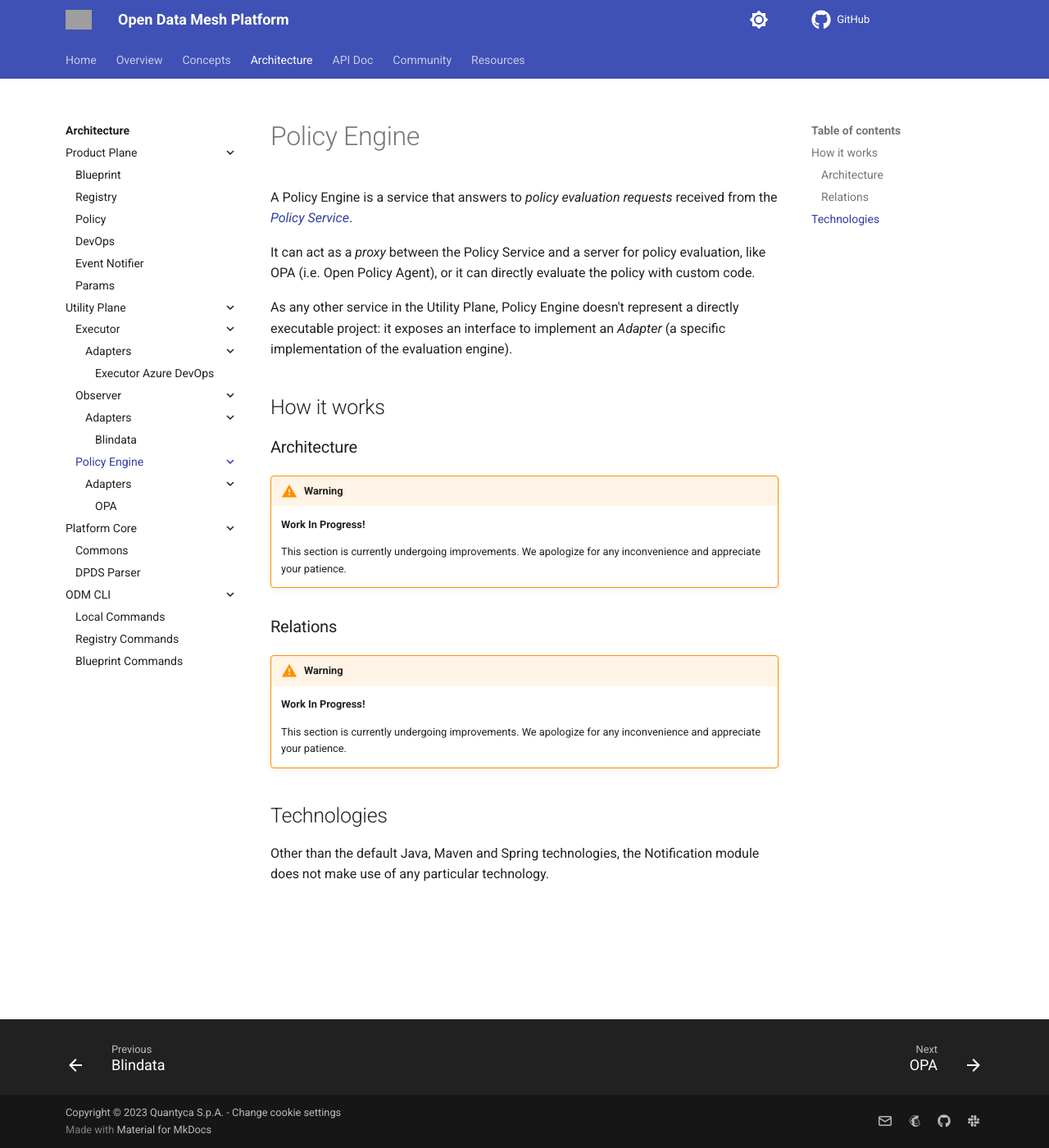
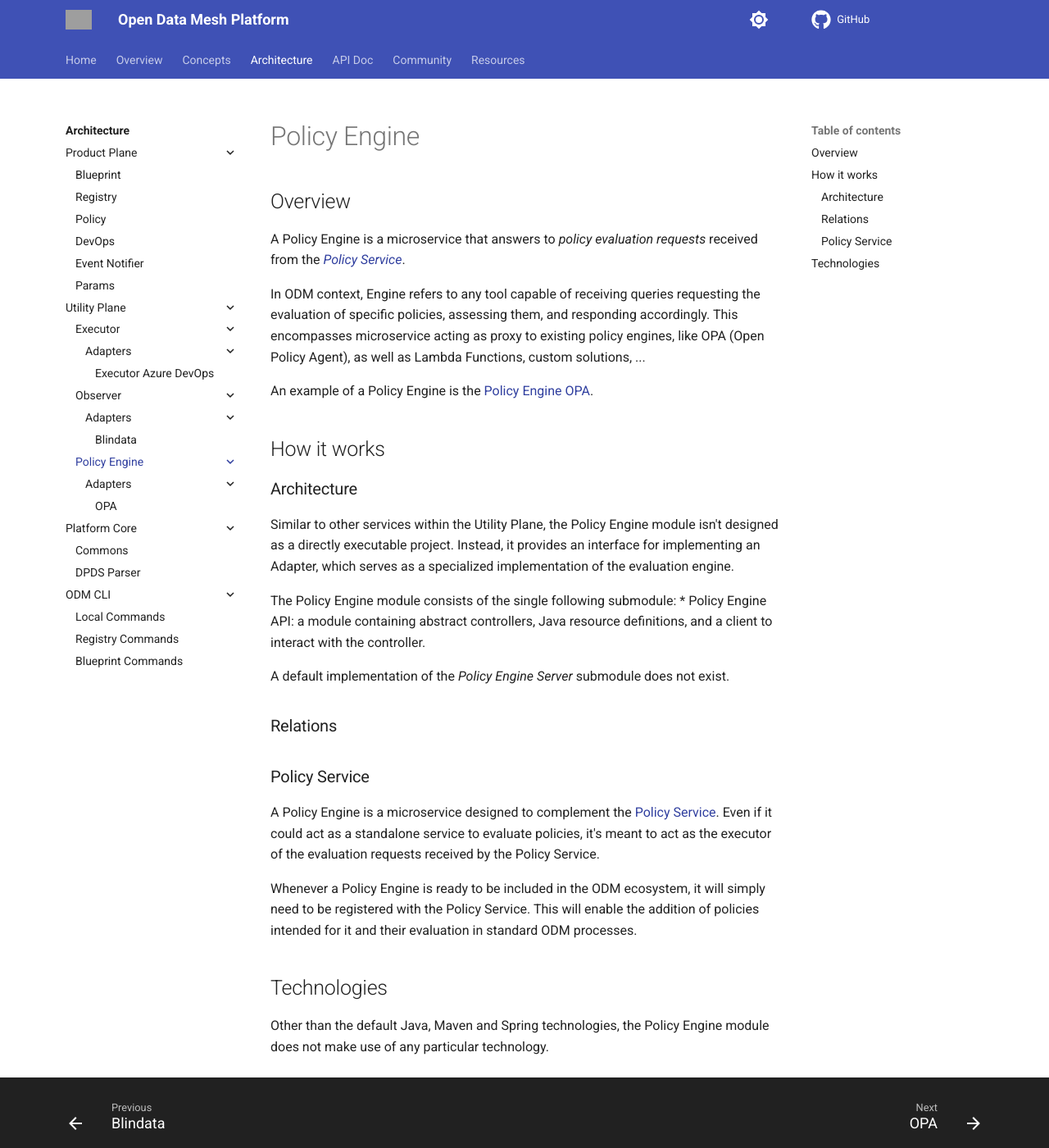
Before and after one commit to opendatamesh-initiative/odm-site-platform, an MkDocs documentation site: the page built from docs/architecture/utility-plane/policy/index.md, in a window 1280 px wide and 1400 px high. Shown: the whole window at 82% size. Built offline with MkDocs 1.6.1 and Material for MkDocs 9.7.7, drawn with Linux system fonts in a browser that asks for light colours; comment, search, counter and statistics services are not loaded; grey boxes are pictures that could not be loaded.

Commit message:
add policy engine

```diff
--- a/docs/architecture/utility-plane/policy/index.md
+++ b/docs/architecture/utility-plane/policy/index.md
@@ -1,33 +1,46 @@
 # Policy Engine
 
-A Policy Engine is a service that answers to _policy evaluation requests_
+## Overview
+
+A Policy Engine is a microservice that answers to _policy evaluation requests_
 received from the [_Policy Service_](../../product-plane/policy.md).
 
-It can act as a _proxy_ between the Policy Service and a server for policy evaluation,
-like OPA (i.e. Open Policy Agent), or it can directly evaluate the policy with custom code.
+In ODM context, Engine refers to any tool capable of receiving queries requesting the evaluation of specific policies,
+assessing them, and responding accordingly.
+This encompasses microservice acting as proxy to existing policy engines,
+like OPA (Open Policy Agent), as well as Lambda Functions, custom solutions, ...
 
-As any other service in the Utility Plane, Policy Engine doesn't represent a directly executable project: it exposes an interface to implement an _Adapter_ (a specific implementation of the evaluation engine).
-
+An example of a Policy Engine is the [Policy Engine OPA](adapters/opa.md).
 
 ## How it works
 
 ### Architecture
 
-!!! warning
+Similar to other services within the Utility Plane,
+the Policy Engine module isn't designed as a directly executable project.
+Instead, it provides an interface for implementing an Adapter,
+which serves as a specialized implementation of the evaluation engine.
 
-    **Work In Progress!**
+The Policy Engine module consists of the single following submodule:
+* Policy Engine API: a module containing abstract controllers, Java resource definitions, and a client to interact with the controller.
 
-    This section is currently undergoing improvements. We apologize for any inconvenience and appreciate your patience.
+A default implementation of the *Policy Engine Server* submodule does not exist.
+
+<!--![Policy-Engine-diagram](../../../images/architecture/utility-plane/executor/executor_architecture.png)-->
 
 ### Relations
 
-!!! warning
+### Policy Service
 
-    **Work In Progress!**
+A Policy Engine is a microservice designed to complement the [Policy Service](../../product-plane/policy.md).
+Even if it could act as a standalone service to evaluate policies,
+it's meant to act as the executor of the evaluation requests received by the Policy Service.
 
-    This section is currently undergoing improvements. We apologize for any inconvenience and appreciate your patience.
-
+Whenever a Policy Engine is ready to be included in the ODM ecosystem,
+it will simply need to be registered with the Policy Service.
+This will enable the addition of policies intended for it and their evaluation in standard ODM processes.
 
 ## Technologies
 
-Other than the default Java, Maven and Spring technologies, the Notification module does not make use of any particular technology.
+Other than the default Java, Maven and Spring technologies,
+the Policy Engine module does not make use of any particular technology.
```
Also changed, not shown: docs/architecture/product-plane/eventnotifier.md (+10 -0 lines).
